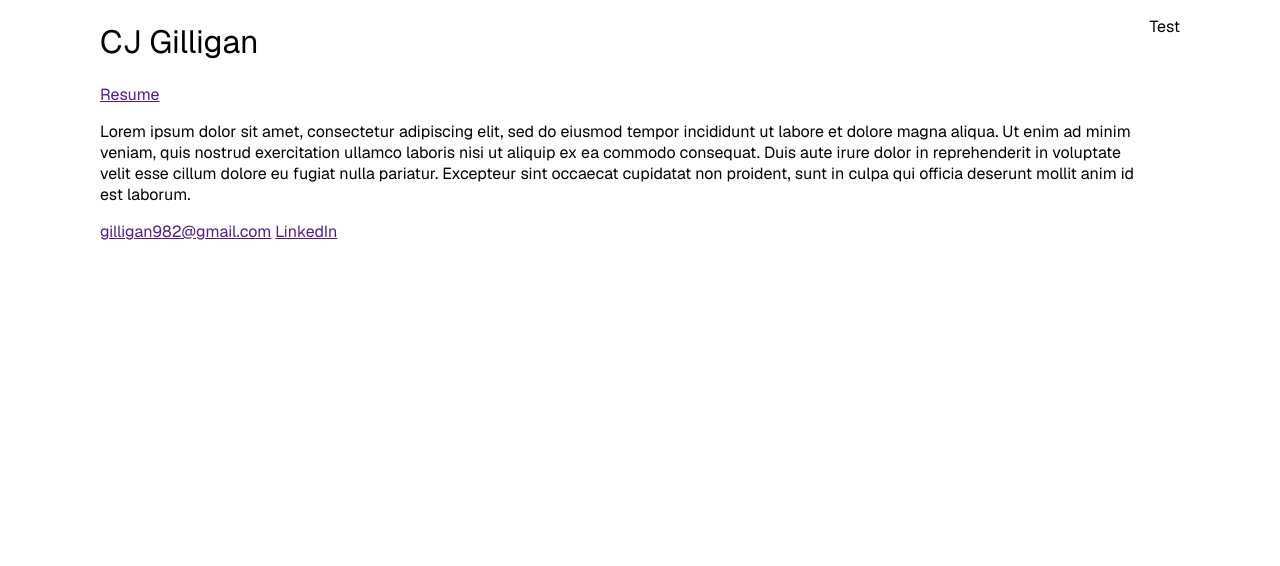
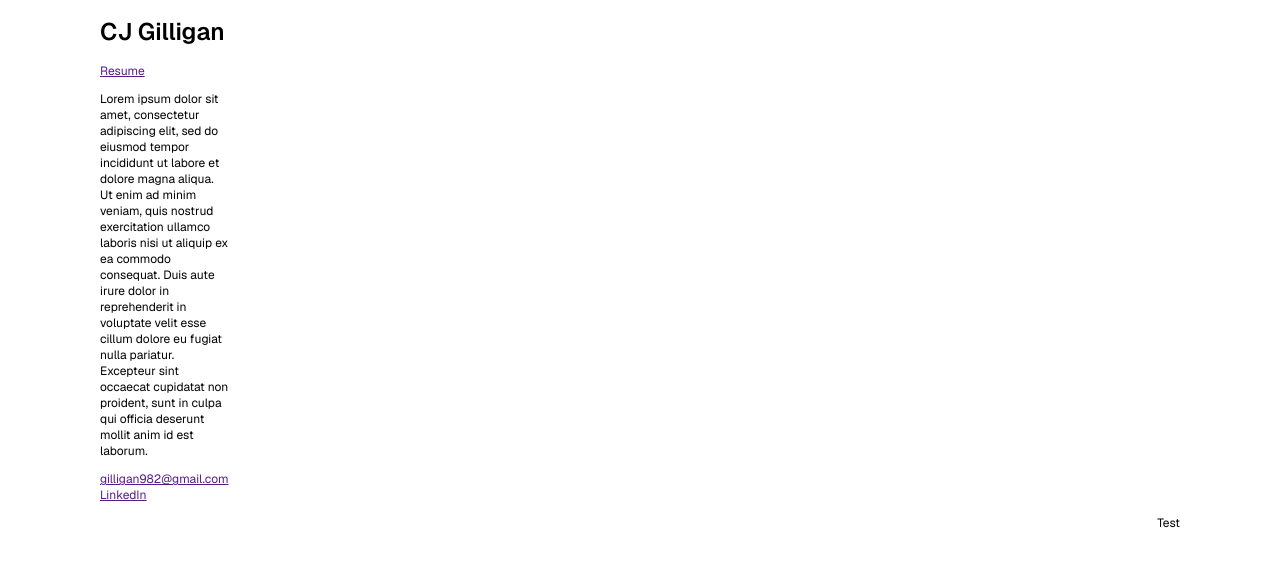
Before and after one commit to gilligan98/Portfolio, a plain HTML site: page index.html in a window 1280 px wide. Drawn offline with nearby package versions, Linux system fonts and the light colour scheme.

Commit message:
adding columns

```diff
--- a/home.css
+++ b/home.css
@@ -1,19 +1,36 @@
 body {
 	max-width: 1080px;
-	display: flex;
-	flex-direction: row;
+	display: grid;
+	grid-template-columns: repeat(12, 1fr);
 	margin: 0 auto;
 }
 
 header {
 	max-width: 100%;
+	display: flex;
+	flex-direction: column;
+	align-items: flex-start;
+	justify-content: flex-start;
+	grid-area: 0 / 4;
 }
 
 main {
-	max-width: 780px;
+	grid-area: 4 / 13;
+}
+
+a, p {
+	font-weight: 400;
+	font-size: 1rem;
 }
 
 a, p, h1, h2, h3, h4 {
 	font-family: "Geist", sans-serif;
-	font-weight: 400;
 }
+
+h1, h2, h3, h4 {
+	font-weight: 600;
+}
+
+:root{
+	font-size: 12px;
+}
```
